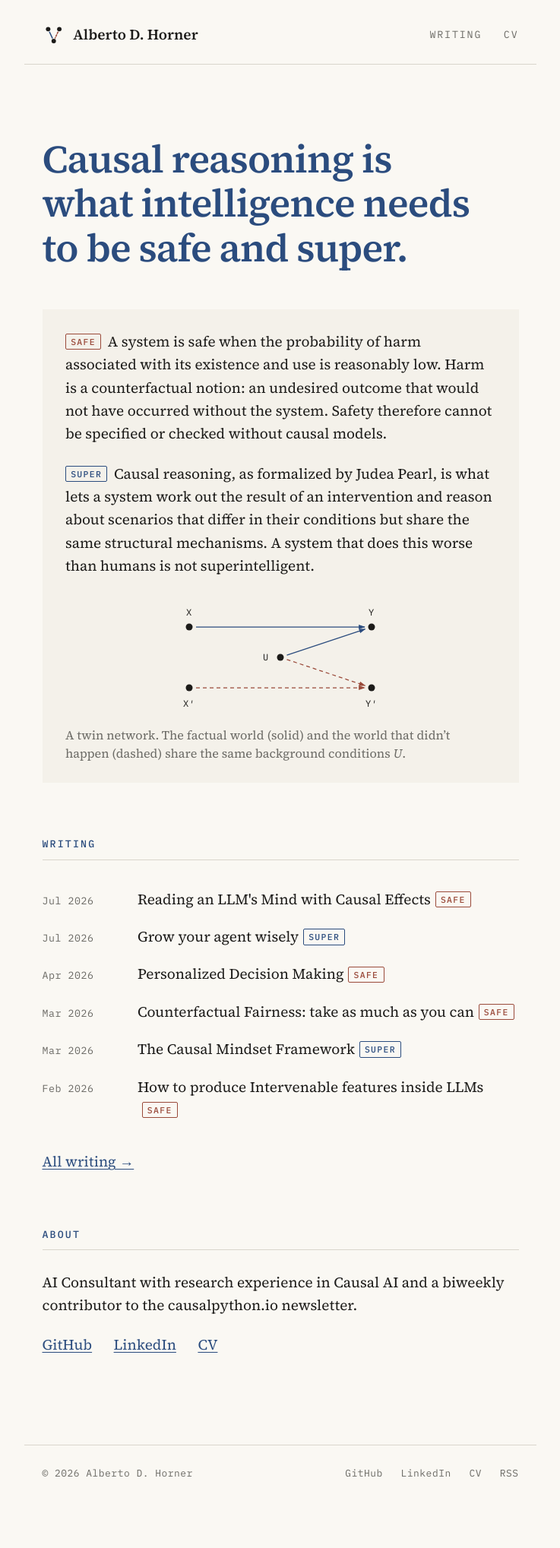
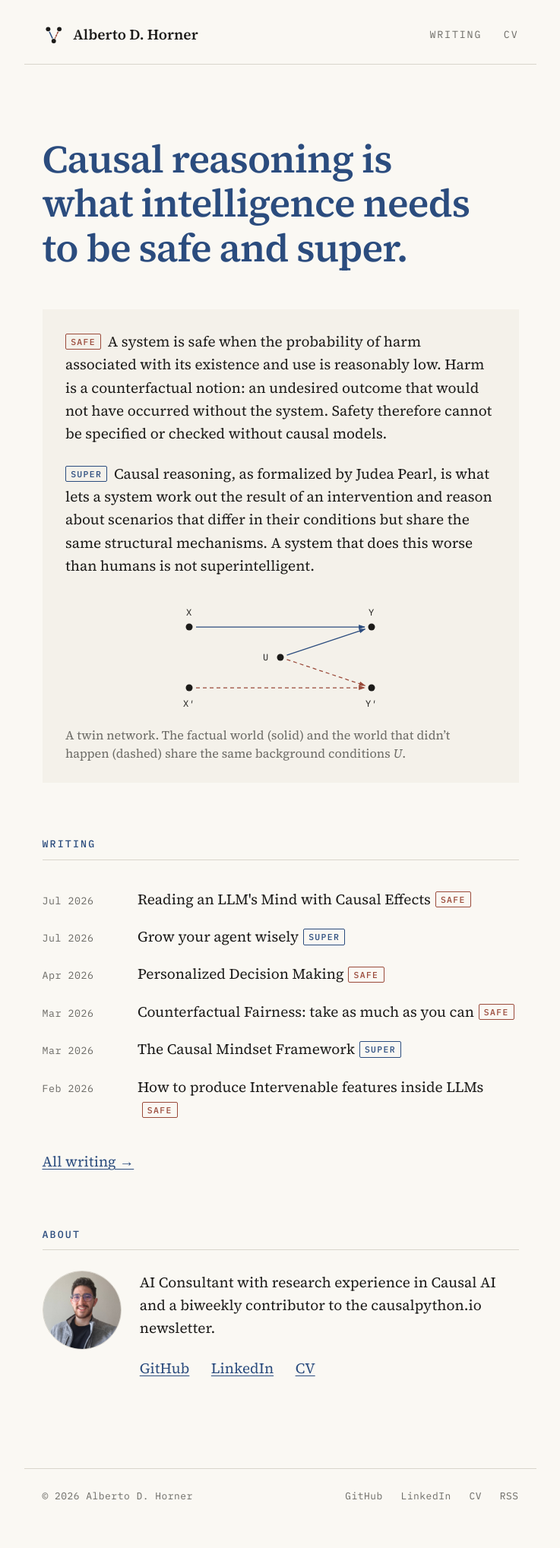
Before and after one commit to HornerAlberto/horneralberto.github.io, a Jekyll site: the page built from index.html, in a window 1280 px wide. Shown: the whole page at 76% size, without its empty margins (271-1008 px from the left). Built offline with Jekyll 4.4.1, drawn with Linux system fonts in a browser that asks for light colours; before the commit the page ends 2007 px from its top, so only the background shows below that.

Commit message:
Show the profile photo in the home page About section
The custom theme dropped the sidebar, and with it the author avatar,
though assets/images/bio-photo.jpg stayed in the repo. Restore
author.avatar in _config.yml and render it as a small round portrait
beside the bio and links, stacking above them on narrow screens.

Co-Authored-By: Claude Opus 5.5 <noreply@anthropic.com>
Claude-Session: https://claude.ai/code/session_01C3bdPQWJSD2Eg7Fn3VCDkH

```diff
--- a/_config.yml
+++ b/_config.yml
@@ -8,6 +8,7 @@ github_username: HornerAlberto
 
 author:
   name: "Alberto D. Horner"
+  avatar: "/assets/images/bio-photo.jpg"
   bio: "AI Consultant with research experience in Causal AI and a biweekly contributor to the causalpython.io newsletter."
   links:
     - label: "GitHub"
--- a/_layouts/home.html
+++ b/_layouts/home.html
@@ -20,9 +20,14 @@ layout: default
 <p class="more"><a href="{{ '/posts/' | relative_url }}">All writing →</a></p>
 
 <h2 class="label">About</h2>
+<div class="about">
+  {% if site.author.avatar %}<img class="avatar" src="{{ site.author.avatar | relative_url }}" alt="Photo of {{ site.author.name }}" width="112" height="112">{% endif %}
+  <div>
     <p>{{ site.author.bio }}</p>
     <ul class="links">
       {% for link in site.author.links %}
       <li><a href="{{ link.url | relative_url }}">{{ link.label }}</a></li>
       {% endfor %}
     </ul>
+  </div>
+</div>
--- a/assets/css/main.css
+++ b/assets/css/main.css
@@ -396,6 +396,31 @@ blockquote > :last-child {
   margin-top: 1.5rem;
 }
 
+.about {
+  display: flex;
+  align-items: flex-start;
+  gap: 1.25rem;
+}
+
+.about p {
+  margin-top: 0;
+}
+
+.avatar {
+  flex: none;
+  width: 5.5rem;
+  height: 5.5rem;
+  border: 1px solid var(--rule);
+  border-radius: 50%;
+  object-fit: cover;
+}
+
+@media (max-width: 30em) {
+  .about {
+    flex-direction: column;
+  }
+}
+
 /* Post lists ------------------------------------------------------------- */
 
 .posts {
```
Lines whose indentation alone changed are shown as unchanged.
